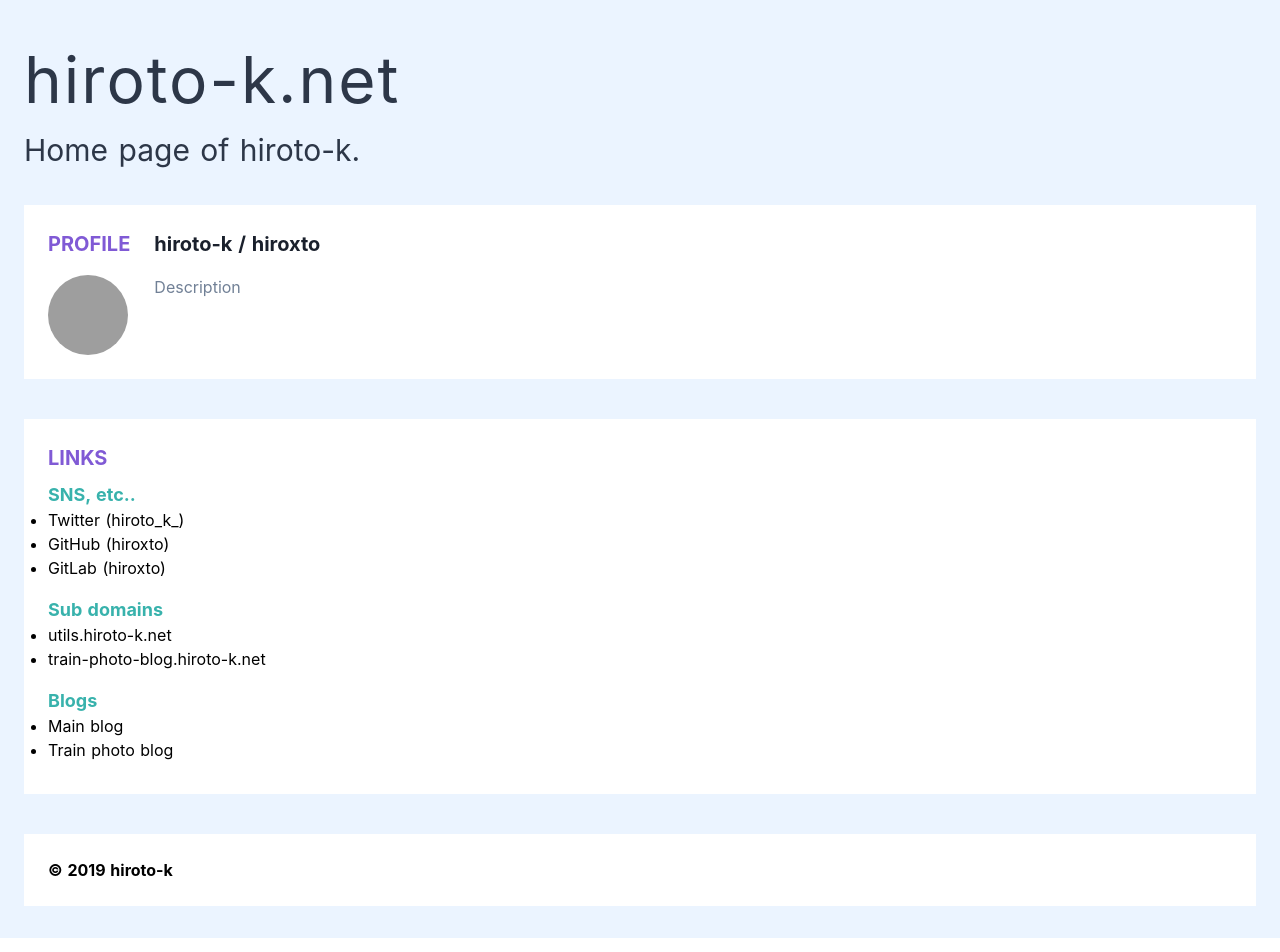
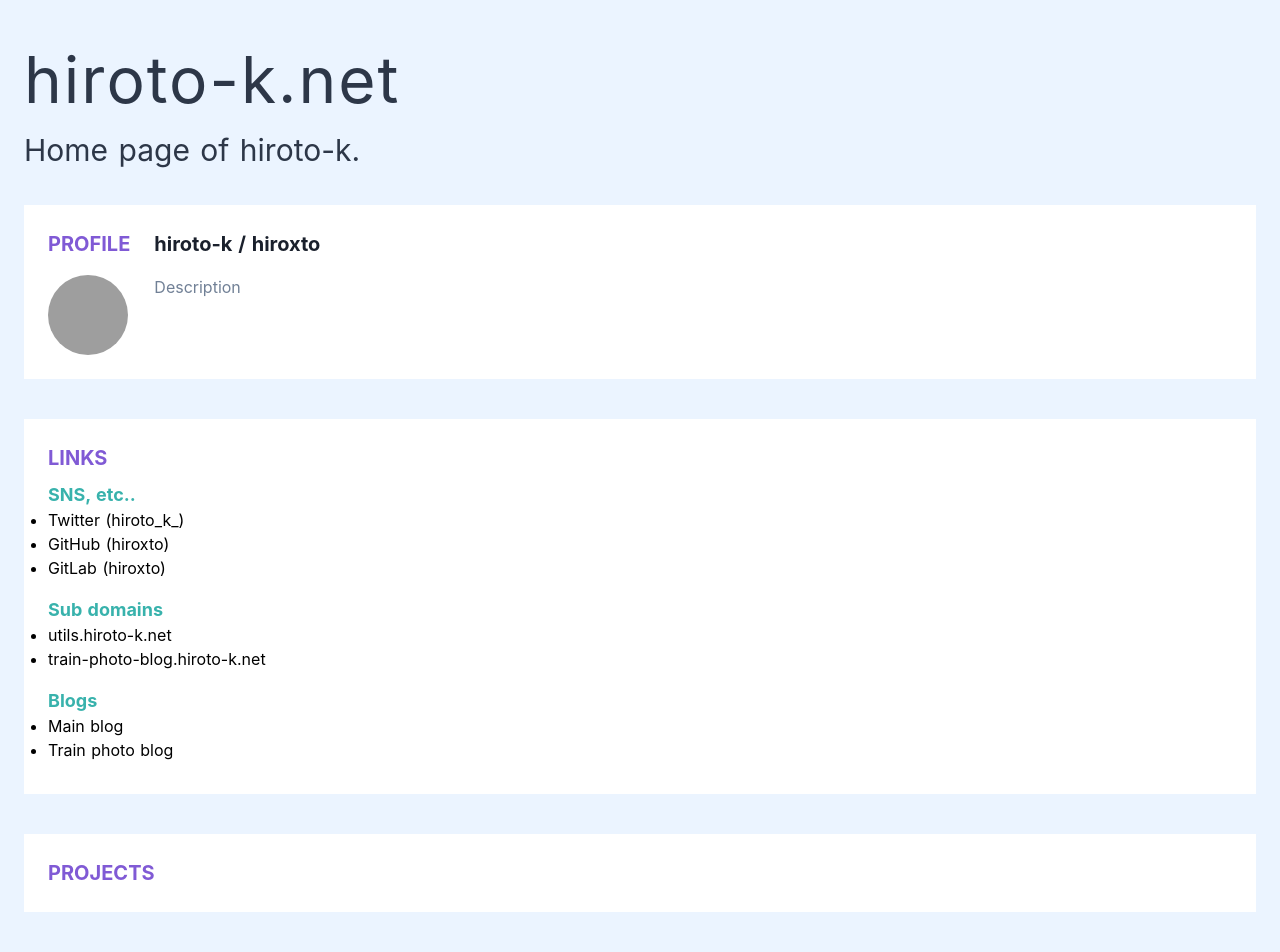
Before and after one commit to hiroxto/hiroxto.net, a Nuxt app: page / in a window 1280 px wide. Shown: the top 952 px of the page. Built offline with nearby package versions, Linux system fonts and the light colour scheme; grey boxes are pictures that could not be loaded.

Commit message:
Create ProjectsContent component

```diff
--- /dev/null
+++ b/components/ProjectsContent.vue
@@ -0,0 +1,17 @@
+<template>
+  <div class="content-base">
+    <div>
+      <h3 class="content-title">
+        Projects
+      </h3>
+    </div>
+  </div>
+</template>
+
+<script lang="ts">
+import Vue from 'vue';
+
+export default Vue.extend({
+  name: 'ProjectsContent',
+});
+</script>
--- a/pages/index.vue
+++ b/pages/index.vue
@@ -21,6 +21,12 @@
       <separator size="5">
       </separator>
 
+      <projects-content>
+      </projects-content>
+
+      <separator size="5">
+      </separator>
+
       <page-footer>
       </page-footer>
     </div>
@@ -31,6 +37,7 @@
 import Vue from 'vue';
 import ProfileContent from '~/components/ProfileContent';
 import LinksContent from '~/components/LinksContent';
+import ProjectsContent from '~/components/ProjectsContent';
 import Separator from '~/components/Separator';
 import PageFooter from '~/components/PageFooter';
 
@@ -38,6 +45,7 @@ export default Vue.extend({
   components: {
     ProfileContent,
     LinksContent,
+    ProjectsContent,
     Separator,
     PageFooter,
   },
```
